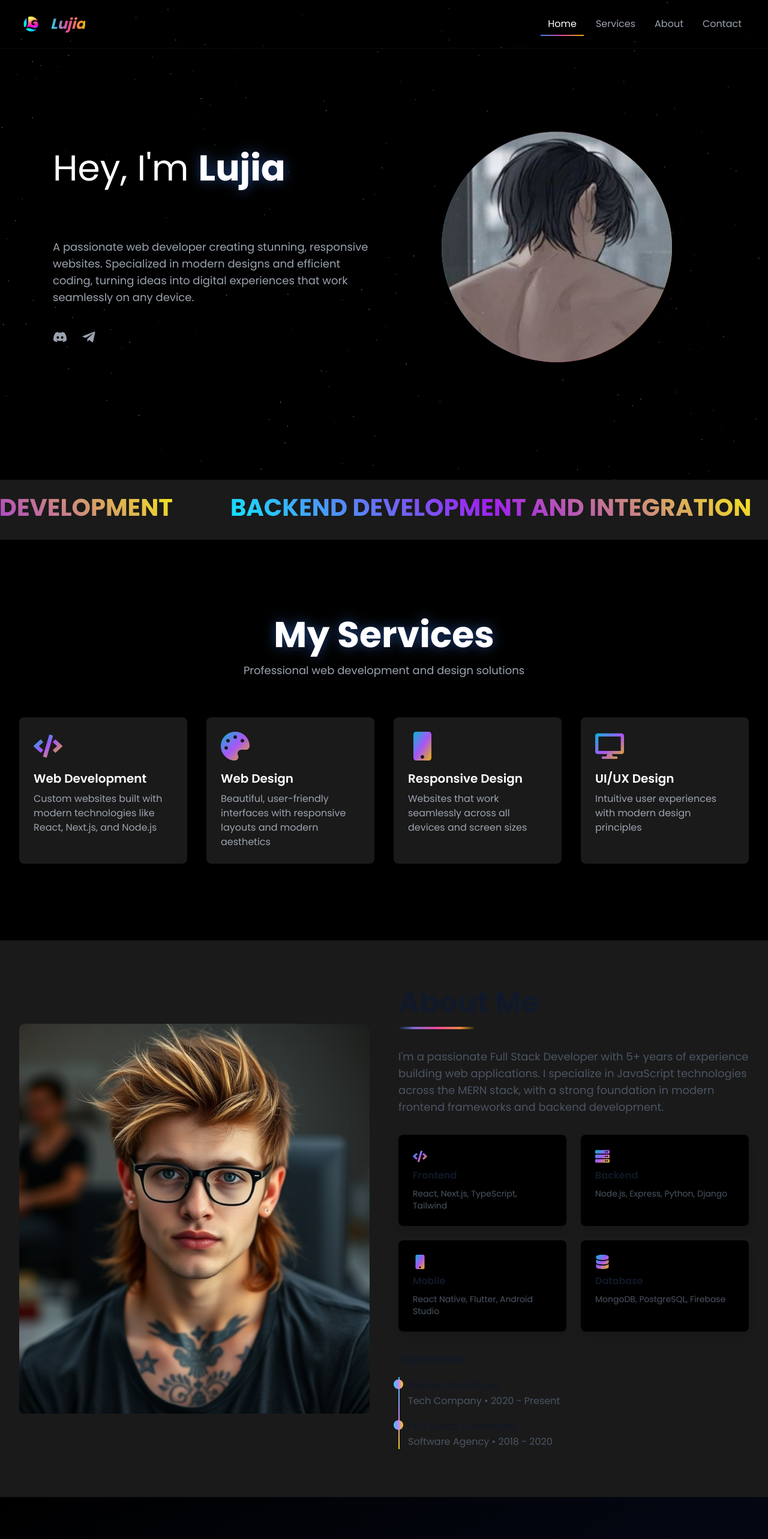
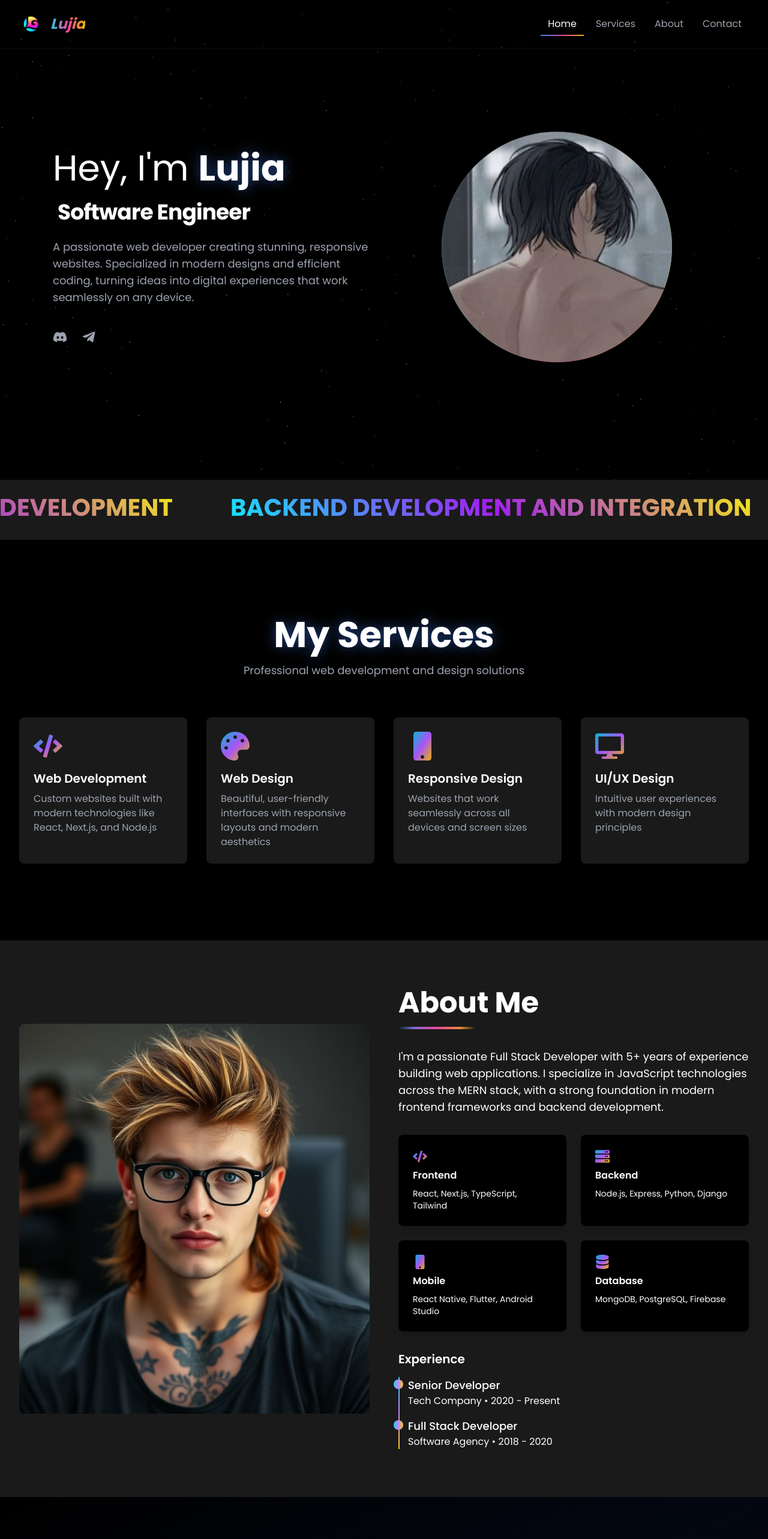
Before and after one commit to Lujiaaadev/portfolio-lujia, a Next.js app: page / in a window 1280 px wide. Shown: the top 2566 px of the page at 60% size. Built offline with nearby package versions, Linux system fonts and the light colour scheme.

Commit message:
Fix light and dark mode prefs

```diff
--- a/app/globals.css
+++ b/app/globals.css
@@ -277,3 +277,12 @@ body {
     filter: blur(8px);
   }
 }
+
+/* styles.css */
+.light-mode .flip-word {
+  color: black;
+}
+
+.dark-mode .flip-word {
+  color: white;
+}
--- a/components/About/about.tsx
+++ b/components/About/about.tsx
@@ -77,7 +77,7 @@ const About = () => {
           {/* Content Column */}
           <div className="space-y-8">
             <div>
-              <h2 className="text-3xl sm:text-4xl md:text-4xl lg:text-5xl font-extrabold text-gray-900 dark:text-white mb-4 animate-shine">
+              <h2 className="text-3xl sm:text-4xl md:text-4xl lg:text-5xl font-extrabold light:text-gray-900 dark:text-white mb-4 animate-shine">
                 About Me
               </h2>
               <div className="w-32 h-1 bg-gradient-to-r from-blue-500 to-yellow-500 via-pink-500
@@ -85,7 +85,7 @@ const About = () => {
                 transform transition-transform duration-300 rounded-full"></div>
             </div>
 
-            <p className="text-gray-600 dark:text-gray-300 text-lg">
+            <p className="light:text-gray-600 dark:text-gray-300 text-lg">
               I&apos;m a passionate Full Stack Developer with 5+ years of experience building web applications.
               I specialize in JavaScript technologies across the MERN stack, with a strong foundation in
               modern frontend frameworks and backend development.
@@ -96,30 +96,30 @@ const About = () => {
               {skills.map((skill, index) => (
                 <div
                   key={index}
-                  className="p-4 bg-black hover:bg-gradient-to-br hover:from-cyan-950/50 hover:via-purple-950/50 hover:to-yellow-950/50 p-6 rounded-lg shadow-lg hover:shadow-[0_0_15px_rgba(6,182,212,0.5),0_0_15px_rgba(168,85,247,0.5),0_0_15px_rgba(234,179,8,0.5)] transition-all duration-300"
+                  className="p-4  bg-black hover:bg-gradient-to-br hover:from-cyan-950/50 hover:via-purple-950/50 hover:to-yellow-950/50 p-6 rounded-lg shadow-lg hover:shadow-[0_0_15px_rgba(6,182,212,0.5),0_0_15px_rgba(168,85,247,0.5),0_0_15px_rgba(234,179,8,0.5)] transition-all duration-300"
                 >
                   <div className="text-transparent bg-clip-text bg-gradient-to-r from-cyan-400 via-purple-400 to-yellow-400 text-2xl mb-2">{skill.icon}</div>
-                  <h3 className="font-semibold text-gray-900 dark:text-white mb-2">{skill.title}</h3>
-                  <p className="text-gray-600 dark:text-gray-400 text-sm">{skill.text}</p>
+                  <h3 className="font-semibold light:text-gray-900 dark:text-white mb-2">{skill.title}</h3>
+                  <p className="light:text-gray-600 dark:text-gray-400 text-sm">{skill.text}</p>
                 </div>
               ))}
             </div>
 
             {/* Experience Timeline */}
             <div className="space-y-4">
-              <h3 className="text-xl font-semibold text-gray-900 dark:text-white">Experience</h3>
+              <h3 className="text-xl font-semibold light:text-gray-900 dark:text-white">Experience</h3>
               <div className="relative">
                 <div className="absolute left-0 top-0 h-full w-0.5 bg-gradient-to-b from-cyan-400 via-purple-400 to-yellow-400"></div>
                 <div className="pl-4 space-y-4">
                   <div className="relative">
                     <div className="absolute -left-6 mt-1 w-4 h-4 bg-gradient-to-r from-cyan-400 via-purple-400 to-yellow-400 rounded-full"></div>
-                    <h4 className="text-lg font-medium text-gray-900 dark:text-white">Senior Developer</h4>
-                    <p className="text-gray-600 dark:text-gray-400">Tech Company • 2020 - Present</p>
+                    <h4 className="text-lg font-medium light:text-gray-900 dark:text-white">Senior Developer</h4>
+                    <p className="light:text-gray-600 dark:text-gray-400">Tech Company • 2020 - Present</p>
                   </div>
                   <div className="relative">
                     <div className="absolute -left-6 mt-1 w-4 h-4 bg-gradient-to-r from-cyan-400 via-purple-400 to-yellow-400 rounded-full"></div>
-                    <h4 className="text-lg font-medium text-gray-900 dark:text-white">Full Stack Developer</h4>
-                    <p className="text-gray-600 dark:text-gray-400">Software Agency • 2018 - 2020</p>
+                    <h4 className="text-lg font-medium light:text-gray-900 dark:text-white">Full Stack Developer</h4>
+                    <p className="light:text-gray-600 dark:text-gray-400">Software Agency • 2018 - 2020</p>
                   </div>
                 </div>
               </div>
--- a/components/ui/flip-words.tsx
+++ b/components/ui/flip-words.tsx
@@ -58,7 +58,7 @@ export const FlipWords = ({
           position: "absolute",
         }}
         className={cn(
-          "z-10 inline-block relative text-left text-neutral-900 dark:text-neutral-100 px-2",
+          "z-10 inline-block relative text-left light:text-neutral-900 dark:text-neutral-100 px-2",
           className
         )}
         key={currentWord}
@@ -73,7 +73,7 @@ export const FlipWords = ({
               delay: wordIndex * 0.3,
               duration: 0.3,
             }}
-            className="inline-block whitespace-nowrap"
+            className="inline-block text-white dark:text-neutral-100"
           >
             {word.split("").map((letter, letterIndex) => (
               <motion.span
```
